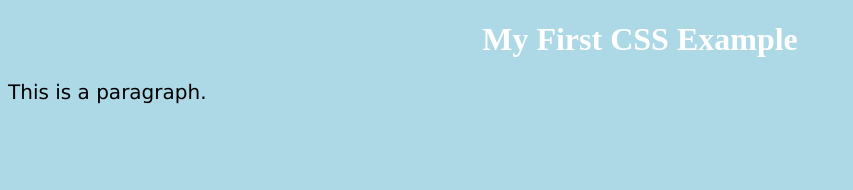
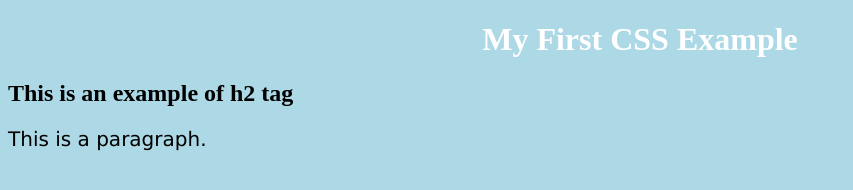
Before and after one commit to karthikapalanirajan/vigilinat-sniffle, a plain HTML site: page Index.html in a window 1280 px wide. Shown: the whole page, without its empty margins (0-853 px from the left). Drawn offline with Linux system fonts and the light colour scheme.

Commit message:
updated file with h2 tag

```diff
--- a/Index.html
+++ b/Index.html
@@ -20,6 +20,7 @@ p {
 <body>
 
 <h1>My First CSS Example</h1>
+  <h2>This is an example of h2 tag</h2>
 <p>This is a paragraph.</p>
 
 </body>
```
